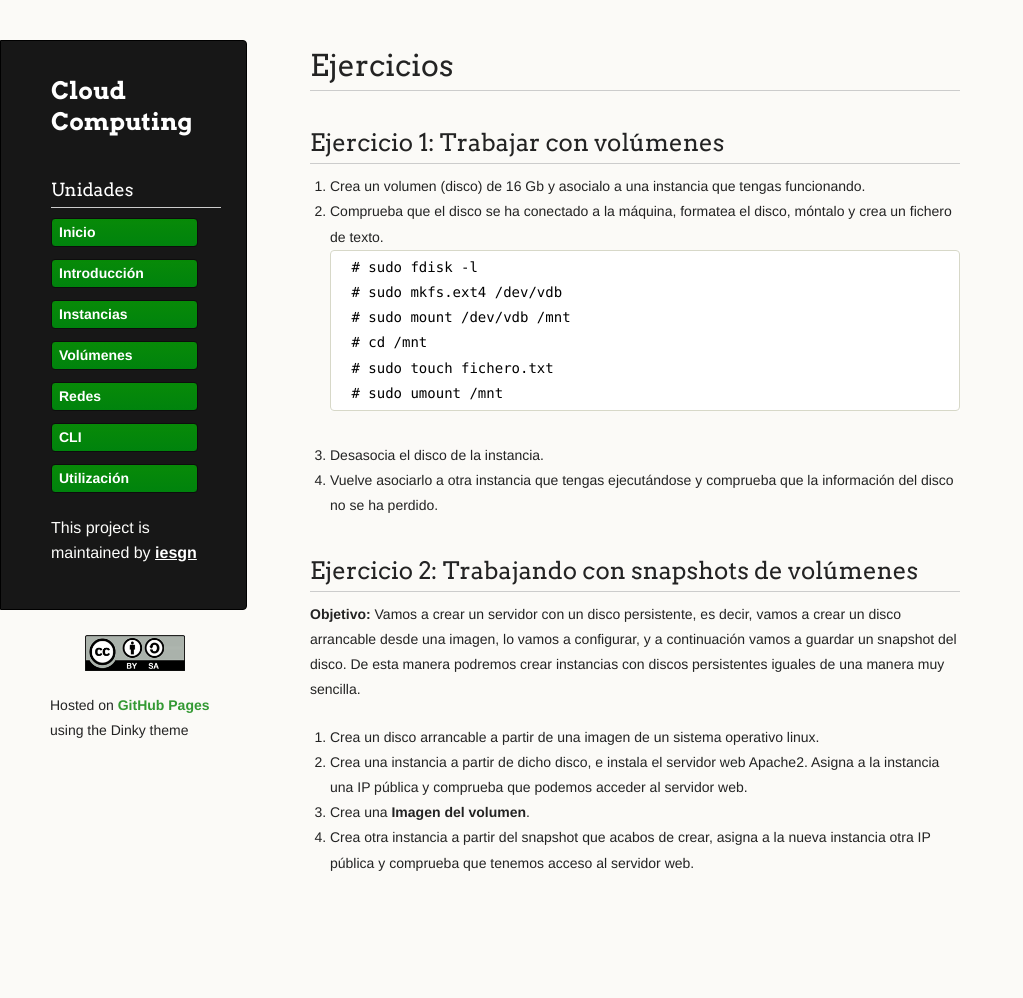
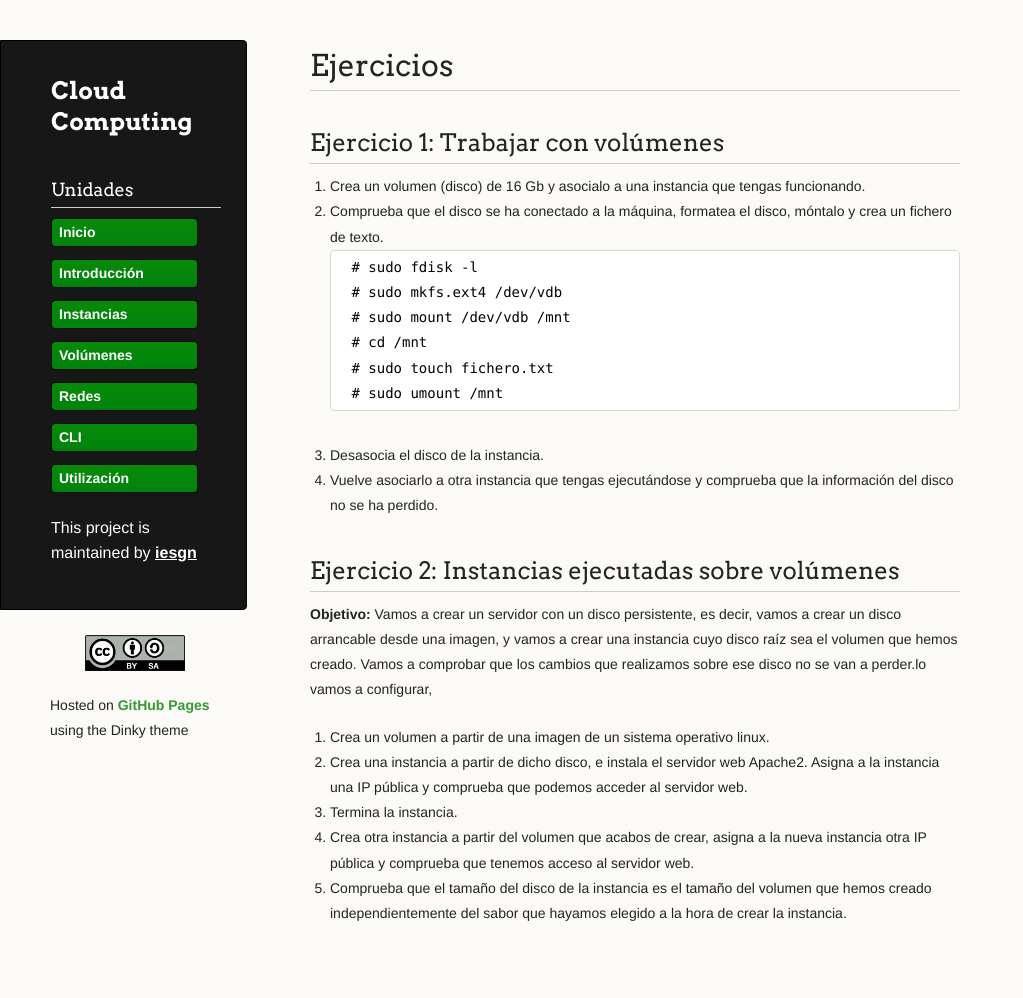
Before and after one commit to iesgn/cloud2, a Jekyll site: the page built from curso/u3/ejercicios.md, in a window 1280 px wide. Shown: the whole page, without its empty margins (0-1023 px from the left). Built offline with Jekyll 4.4.1, drawn with Linux system fonts in a browser that asks for light colours; before the commit the page ends 948 px from its top, so only the background shows below that.

Commit message:
Cambio los ejercicios de la unidad 3

```diff
--- a/curso/u3/ejercicios.md
+++ b/curso/u3/ejercicios.md
@@ -21,14 +21,16 @@ menu:
 
 4. Vuelve asociarlo a otra instancia que tengas ejecutándose y comprueba que la información del disco no se ha perdido.
 
-## Ejercicio 2: Trabajando con snapshots de volúmenes
+## Ejercicio 2: Instancias ejecutadas sobre volúmenes
 
-**Objetivo:** Vamos a crear un servidor con un disco persistente, es decir, vamos a crear un disco arrancable desde una imagen, lo vamos a configurar, y a continuación vamos a guardar un snapshot del disco. De esta manera podremos crear instancias con discos persistentes iguales de una manera muy sencilla.
+**Objetivo:** Vamos a crear un servidor con un disco persistente, es decir, vamos a crear un disco arrancable desde una imagen, y vamos a crear una instancia cuyo disco raíz sea el volumen que hemos creado. Vamos a comprobar que los cambios que realizamos sobre ese disco no se van a perder.lo vamos a configurar,
 
-1. Crea un disco arrancable a partir de una imagen de un sistema operativo linux.
+1. Crea un volumen a partir de una imagen de un sistema operativo linux.
 
 2. Crea una instancia a partir de dicho disco, e instala el servidor web Apache2. Asigna a la instancia una IP pública y comprueba que podemos acceder al servidor web.
 
-3. Crea una **Imagen del volumen**.
+3. Termina la instancia.
 
-4. Crea otra instancia a partir del snapshot que acabos de crear, asigna a la nueva instancia otra IP pública y comprueba que tenemos acceso al servidor web.
+4. Crea otra instancia a partir del volumen que acabos de crear, asigna a la nueva instancia otra IP pública y comprueba que tenemos acceso al servidor web.
+
+5. Comprueba que el tamaño del disco de la instancia es el tamaño del volumen que hemos creado independientemente del sabor que hayamos elegido a la hora de crear la instancia.
```
